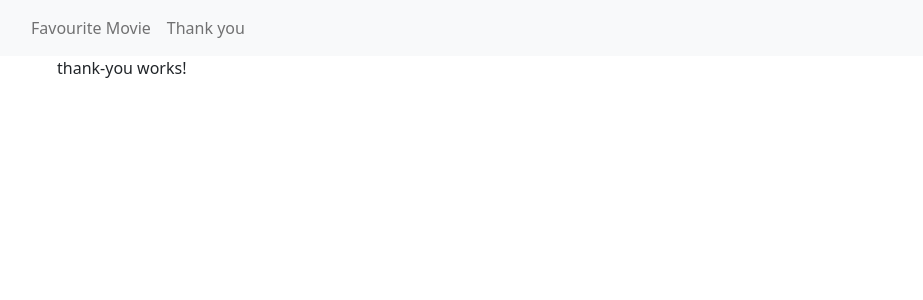
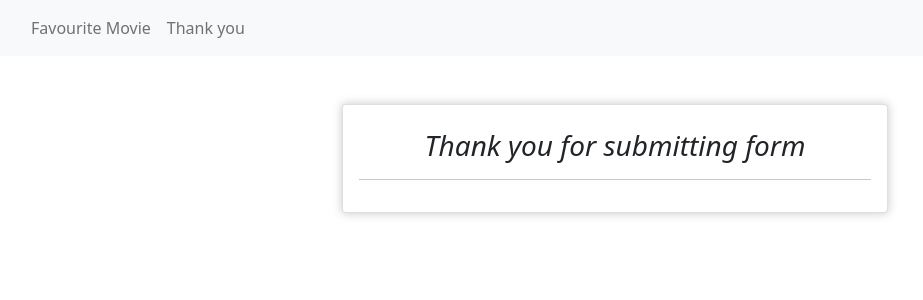
Before and after one commit to jecaz/FavouriteMovieForm, an Angular app in the folder favouriteMovie/: page /thank-you in a window 1280 px wide. Shown: the top 300 px of the page, without its empty margins (25-948 px from the left). Built offline with nearby package versions, Linux system fonts and the light colour scheme.

Commit message:
Populate thank you page with submitted data

```diff
--- a/favouriteMovie/src/app/app-routing.module.ts
+++ b/favouriteMovie/src/app/app-routing.module.ts
@@ -4,10 +4,7 @@ import { EnterComponent } from './components/enter/enter.component';
 
 const routes: Routes = [
   { path: '', redirectTo: 'enter', pathMatch: 'full' },
-  {
-    path: 'enter',
-    component: EnterComponent,
-  },
+  { path: 'enter', component: EnterComponent },
   {
     path: 'thank-you',
     loadChildren: () =>
--- a/favouriteMovie/src/app/components/enter/enter.component.ts
+++ b/favouriteMovie/src/app/components/enter/enter.component.ts
@@ -15,6 +15,8 @@ import {
   switchMap,
 } from 'rxjs/operators';
 import { Movie } from '../../models/movie.model';
+import { FavouriteMovie } from '../../models/favourite-movie.model';
+import { Router } from '@angular/router';
 
 @Component({
   selector: 'app-enter',
@@ -29,7 +31,8 @@ export class EnterComponent implements OnInit {
 
   constructor(
     protected formBuilder: FormBuilder,
-    protected movieService: MovieService
+    protected movieService: MovieService,
+    public router: Router
   ) {}
 
   ngOnInit(): void {
@@ -63,6 +66,9 @@ export class EnterComponent implements OnInit {
       this.validateErrorMessages(this.movieForm);
       return;
     }
+    const movie: FavouriteMovie = Object.assign(this.movieForm.getRawValue());
+    localStorage.setItem('favouriteMovie', JSON.stringify(movie));
+    this.router.navigate(['thank-you']);
   }
 
   validateErrorMessages(form: FormGroup) {
@@ -81,6 +87,7 @@ export class EnterComponent implements OnInit {
       }
     });
   }
+
   // SOLUTION FOR SETTING VALIDATIONS FOR POST CODE BY USING FUNCTION WHICH RETURNS OBJECT OF TYPE ValidatorFn
   // postCodeValidator(country: string): ValidatorFn {
   //   this.movieForm.get('postCode').clearValidators();
--- a/favouriteMovie/src/app/components/thank-you/thank-you.component.html
+++ b/favouriteMovie/src/app/components/thank-you/thank-you.component.html
@@ -1 +1,26 @@
-<p>thank-you works!</p>
+<div class="row justify-content-center">
+  <div class="col-6">
+    <div class="card box-shadow mt-5">
+      <div class="card-body">
+        <h3 class="text-center my-2 fst-italic">
+          Thank you for submitting form
+        </h3>
+        <hr />
+        <div
+          class="input-group mb-3"
+          *ngFor="let movie of favouriteMovie | keyvalue"
+        >
+          <span class="input-group-text d-inline-block w-25 text-start">{{
+            movieKyes[movie.key]
+          }}</span>
+          <input
+            [ngModel]="movie.value"
+            type="text"
+            class="form-control"
+            aria-label="Chosen movie values"
+          />
+        </div>
+      </div>
+    </div>
+  </div>
+</div>
--- a/favouriteMovie/src/app/components/thank-you/thank-you.component.ts
+++ b/favouriteMovie/src/app/components/thank-you/thank-you.component.ts
@@ -1,13 +1,19 @@
-import { Component, OnInit } from '@angular/core';
+import { ChangeDetectionStrategy, Component, OnInit } from '@angular/core';
+import { MOVIE_KEY } from 'src/app/models/movie.enum';
+import { FavouriteMovie } from '../../models/favourite-movie.model';
 
 @Component({
   selector: 'app-thank-you',
   templateUrl: './thank-you.component.html',
+  changeDetection: ChangeDetectionStrategy.OnPush,
 })
 export class ThankYouComponent implements OnInit {
+  favouriteMovie: FavouriteMovie;
+  movieKyes = MOVIE_KEY;
+
   constructor() {}
 
   ngOnInit(): void {
-    console.log('thank you');
+    this.favouriteMovie = JSON.parse(localStorage.getItem('favouriteMovie'));
   }
 }
--- a/favouriteMovie/src/app/components/thank-you/thank-you.module.ts
+++ b/favouriteMovie/src/app/components/thank-you/thank-you.module.ts
@@ -1,5 +1,6 @@
 import { CommonModule } from '@angular/common';
 import { NgModule } from '@angular/core';
+import { FormsModule } from '@angular/forms';
 import { RouterModule, Routes } from '@angular/router';
 import { ThankYouComponent } from './thank-you.component';
 
@@ -12,7 +13,7 @@ const routes: Routes = [
 
 @NgModule({
   declarations: [ThankYouComponent],
-  imports: [CommonModule, RouterModule.forChild(routes)],
+  imports: [CommonModule, FormsModule, RouterModule.forChild(routes)],
   exports: [ThankYouComponent],
 })
 export class ThankYouModule {}
--- /dev/null
+++ b/favouriteMovie/src/app/models/movie.enum.ts
@@ -0,0 +1,7 @@
+export enum MOVIE_KEY {
+  name = 'Name',
+  country = 'Country',
+  favouriteMovie = 'Favourite Movie',
+  postCode = 'Post Code',
+  username = 'Username',
+}
```
Also changed, not shown: favouriteMovie/src/app/models/favourite-movie.model.ts (added, +7 -0 lines).
